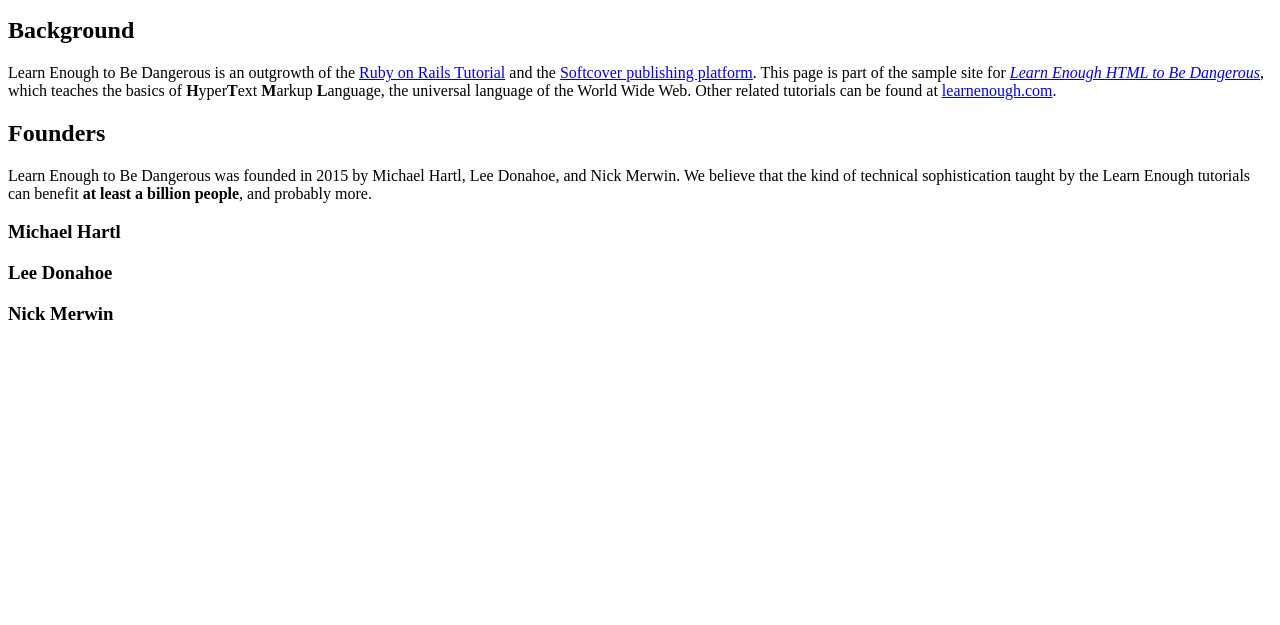
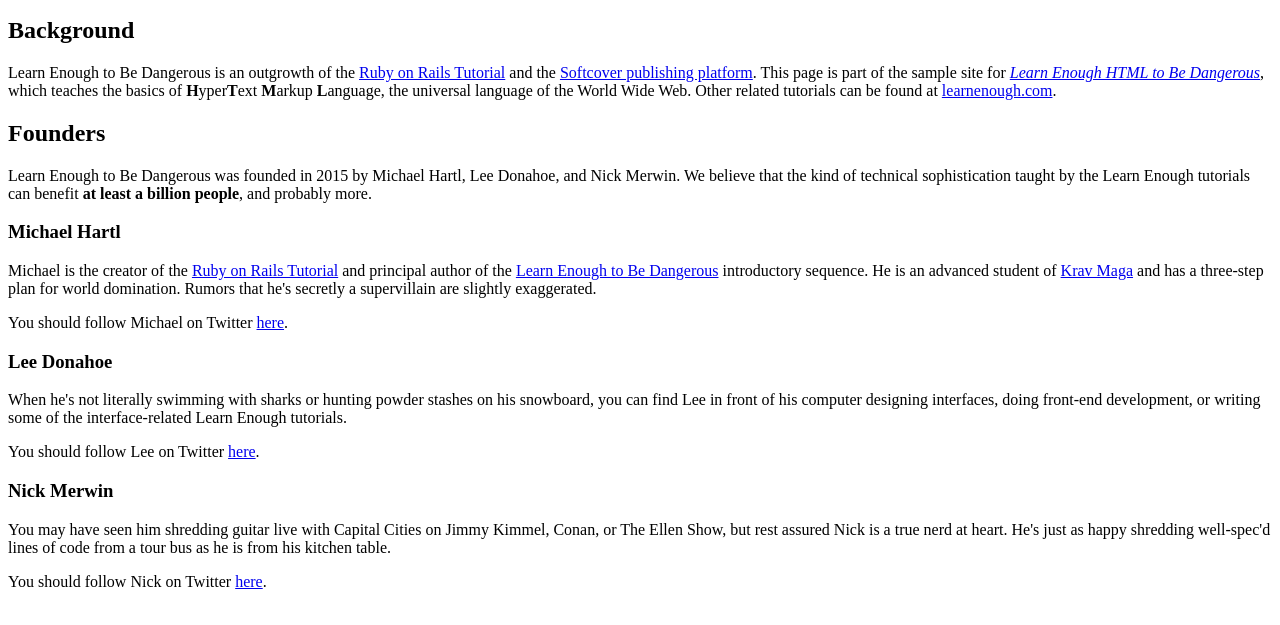
Before and after one commit to TeroLaiho/Dangerous, a plain HTML site: page index.html in a window 1280 px wide. Shown: the part 137-762 px from the top of the page. Drawn offline with Linux system fonts and the light colour scheme.

Commit message:
Add more content to bios

```diff
--- a/index.html
+++ b/index.html
@@ -39,9 +39,46 @@
       </p>
 
     <h3>Michael Hartl</h3>
+      <p>
+      Michael is the creator of the <a href="http://railstutorial.org/">
+      Ruby on Rails Tutorial</a> and principal author of the
+      <a href="http://learnenough.com/">Learn Enough to Be Dangerous</a>
+      introductory sequence. He is an advanced student of
+      <a href="http://kravmaga.com/">Krav Maga</a> and has a three-step
+      plan for world domination. Rumors that he's secretly a supervillain
+      are slightly exaggerated.
+      </p>
+
+      <p>
+      You should follow Michael on Twitter
+      <a href="http://twitter.com/mhartl">here</a>.
+      </p>
 
     <h3>Lee Donahoe</h3>
+      <p>
+      When he's not literally swimming with sharks or hunting powder stashes
+      on his snowboard, you can find Lee in front of his computer designing
+      interfaces, doing front-end development, or writing some of the
+      interface-related Learn Enough tutorials.
+      </p>
+
+      <p>
+      You should follow Lee on Twitter
+      <a href="https://twitter.com/leedonahoe">here</a>.
+      </p>
 
     <h3>Nick Merwin</h3>
+      <p>
+      You may have seen him shredding guitar live with Capital Cities on Jimmy
+      Kimmel, Conan, or The Ellen Show, but rest assured Nick is a true nerd
+      at heart. He's just as happy shredding well-spec'd lines of code from a
+      tour bus as he is from his kitchen table.
+      </p>
+
+      <p>
+      You should follow Nick on Twitter
+      <a href="https://twitter.com/nickmerwin">here</a>.
+      </p>
+
   </body>
 </html>
```
